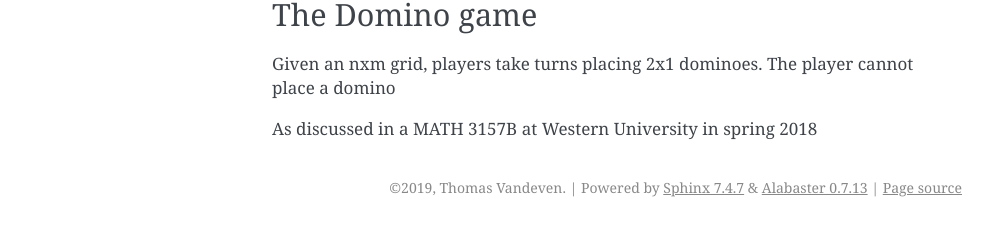
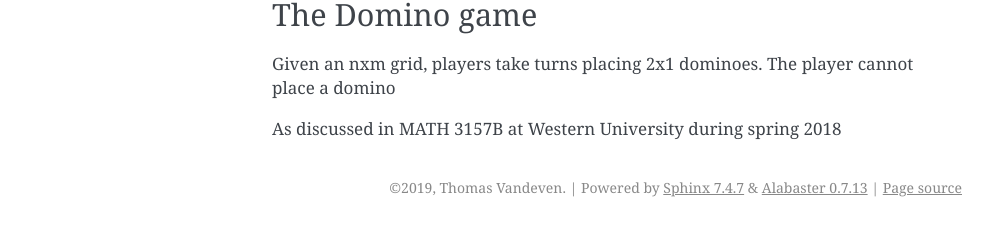
Before and after one commit to ampheul/FiniteGamesSolver, a Sphinx documentation site: the page built from docs/Readme.rst, in a window 1280 px wide. Shown: the part 436-672 px from the top of the page, without its empty margins (148-1141 px from the left). Built offline with Sphinx 7.4.7, drawn with Linux system fonts in a browser that asks for light colours.

Commit message:
removing readme.md to replace with rst and sphinx documentation

```diff
--- a/docs/Readme.rst
+++ b/docs/Readme.rst
@@ -1,5 +1,5 @@
 Finite Games Solver
-=================
+===================
 
 This repository contains many examples of finite games and solutions.
 
@@ -22,4 +22,4 @@
 Given an nxm grid, players take turns placing 2x1 dominoes. The player
 cannot place a domino
 
-As discussed in a MATH 3157B at Western University in spring 2018
+As discussed in MATH 3157B at Western University during spring 2018
```
Also changed, not shown: docs/README.md (deleted, +0 -14 lines).
